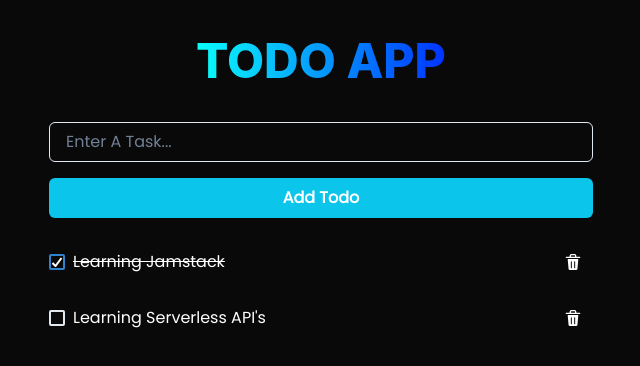
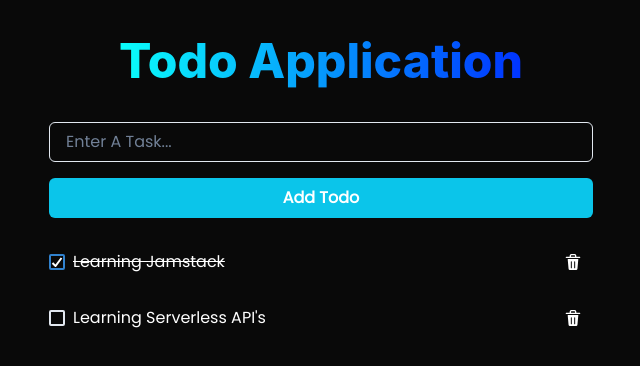
Before and after one commit to AhmedShaykh/Next-13-TODO-App, a Next.js app: page / in a window 1280 px wide. Shown: the top 366 px of the page, without its empty margins (319-959 px from the left). Built offline with nearby package versions, Linux system fonts and the light colour scheme.

Commit message:
Git Init

```diff
--- a/Components/Main.tsx
+++ b/Components/Main.tsx
@@ -49,7 +49,7 @@ const Main: FC = () => {
 
     const EmptyTodo = () => (
         <Badge colorScheme='red' p='4' m='4' borderRadius='lg'>
-            No Todos !!
+            No Todos Yay !!!
         </Badge>
     );
 
@@ -93,12 +93,12 @@ const Main: FC = () => {
                     mt="8"
                     mb="8"
                     as='h1'
-                    fontSize={['5xl', '5xl', '5xl']}
+                    fontSize={['4xl', '5xl', '5xl']}
                     fontWeight='extrabold'
                     bgGradient='linear(to-l, #0033ff, #0afffb)'
                     bgClip='text'
                 >
-                    TODO APP
+                    Todo Application
                 </Heading>
                 <Input
                     color="white"
```
